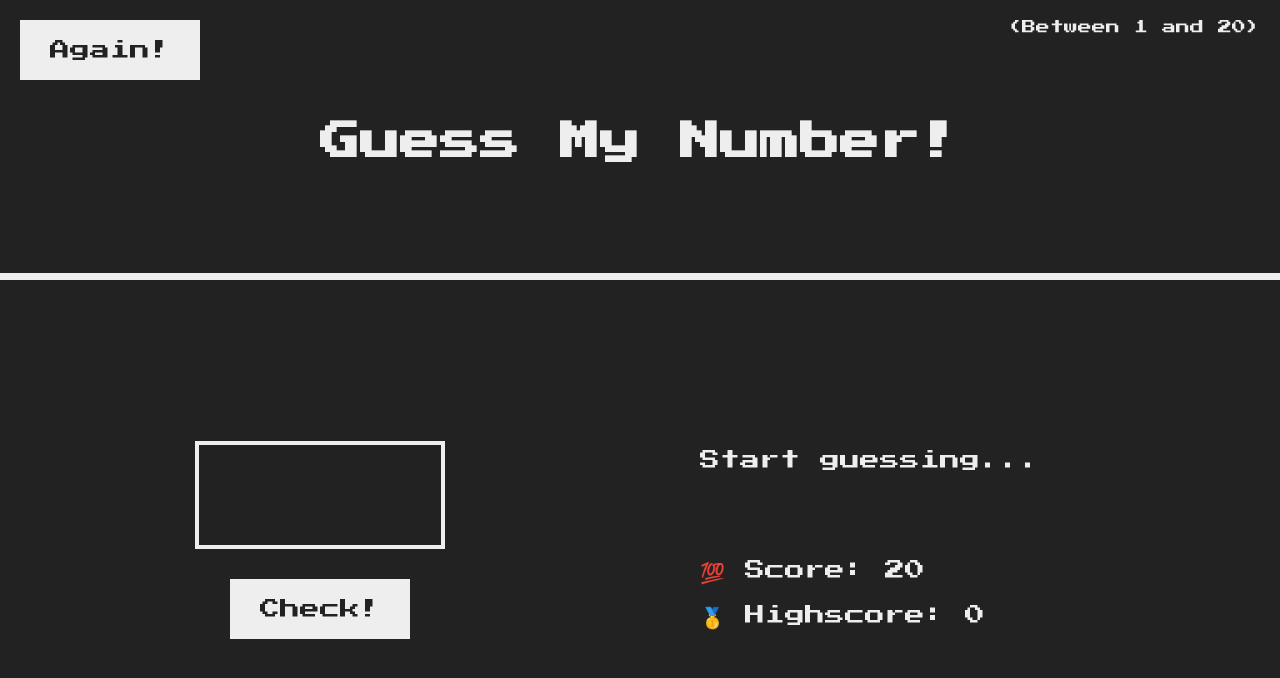
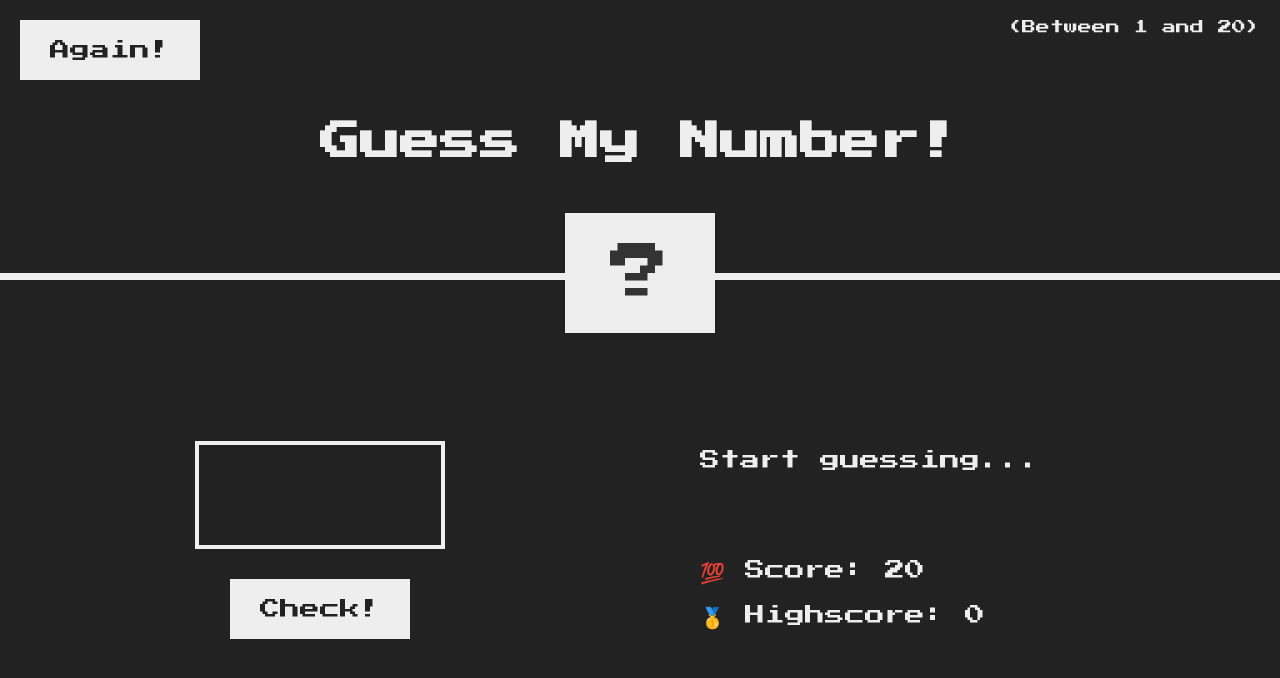
Before and after one commit to carmendmv/adivina-numero-react, a React (Vite) app: page / in a window 1280 px wide. Shown: the top 678 px of the page. Built offline with nearby package versions, Linux system fonts and the light colour scheme.

Commit message:
juego completmente funcional (mi versión)

```diff
--- a/src/App.jsx
+++ b/src/App.jsx
@@ -11,7 +11,7 @@ function App() {
   const [message, setMessage] = useState("Start guessing..."); // Mensaje que se muestra
   const [number, setNumber] = useState(generateRandomNumber()); // Número aleatorio generado
   const [guessedCorrectly, setGuessedCorrectly] = useState(false); // Estado para saber si el jugador adivinó el número
-  const inputRef = useRef(null); // Referencia para el campo de entrada de número
+  const inputRef = useRef(null); // Referencia para el campo de entrada de número ---> useRef equivale al querySelector
 
   const handleCheckNumber = () => {
     const inputNumber = Number(inputRef.current.value); // Convertimos la entrada a un número
@@ -63,9 +63,10 @@ function App() {
         <button className="btn again" onClick={handleAgain}>
           Again!
         </button>
-        {guessedCorrectly && (
-          <div className="number">{number}</div> // Solo mostrar el número cuando se haya adivinado correctamente
-        )}
+        <div className="number">
+          {guessedCorrectly ? number : "?"}{" "}
+          {/* Mostrar el número solo si se adivina correctamente */}
+        </div>
       </header>
       <main>
         <section className="left">
```
